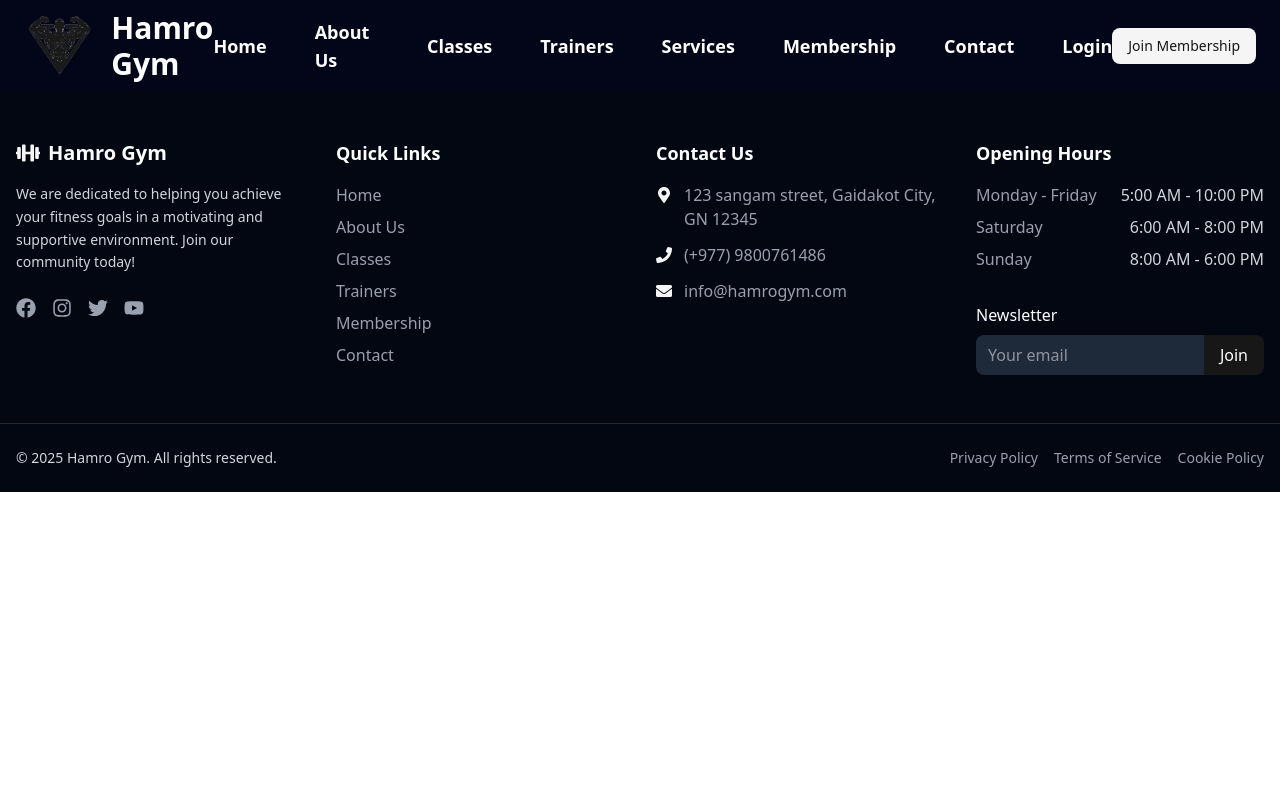
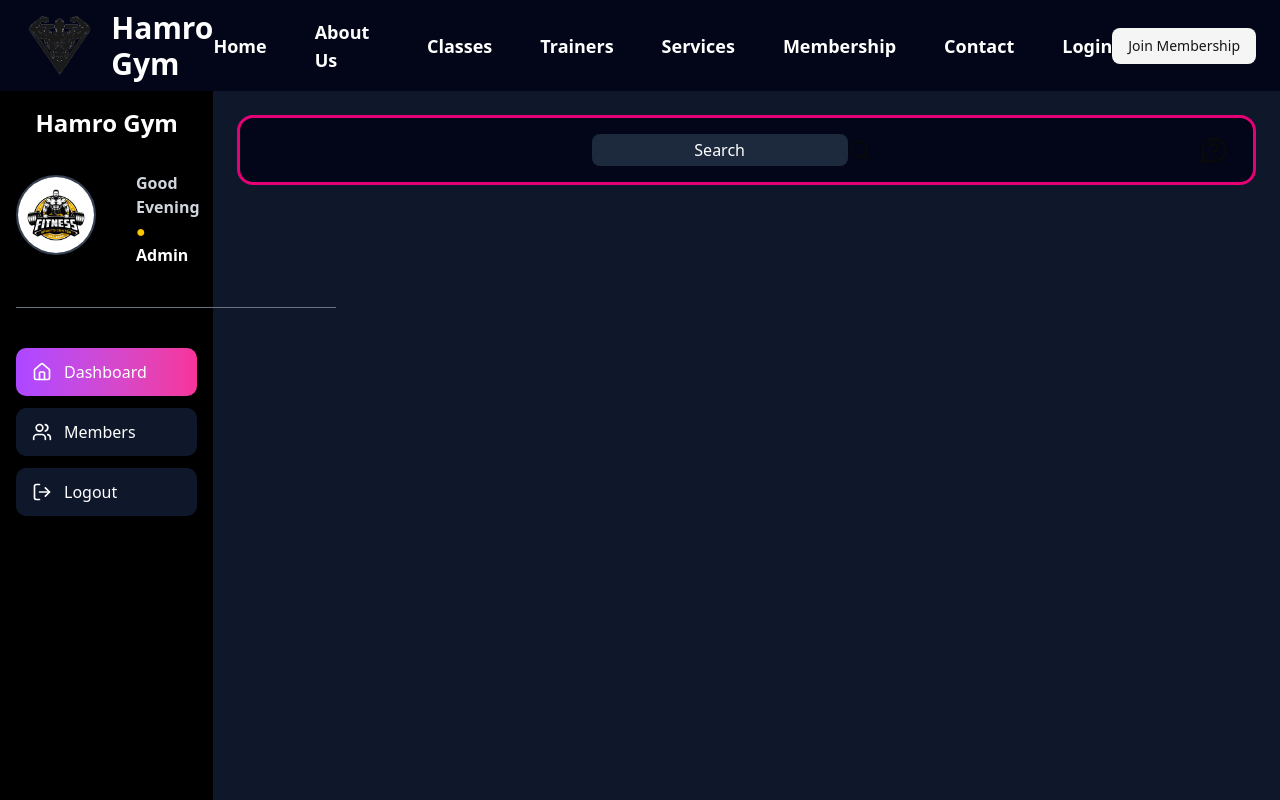
Before and after one commit to razace50/gym-front, a React (Vite) app: page /members in a window 1280 px wide. Shown: the top 800 px of the page. Built offline with nearby package versions, Linux system fonts and the light colour scheme.

Commit message:
update on members page

```diff
--- a/src/App.tsx
+++ b/src/App.tsx
@@ -12,10 +12,11 @@ import Login from "./components/Login/Login"; // Assuming you have a Login compo
 import Signup from "./components/Login/Signup"; // Assuming you have a Signup component
 import DashboardLayout from "./components/layouts/DashboardLayout";
 import Dashboard from "./components/pages/Dashboard";
+import Members from "./components/pages/Members";
 
 function App() {
   const location = useLocation();
-  const hideNavAndFooter = location.pathname.startsWith("/dashboard");
+  const hideNavAndFooter = location.pathname.startsWith("/dashboard") && location.pathname.startsWith("/members");
   return (
     <>
     {!hideNavAndFooter && <Navbar />}
@@ -32,7 +33,9 @@ function App() {
         <Route path="/signup" element={<Signup />} />
         {/* Dashboard routes */}
         <Route path="/dashboard" element={<DashboardLayout><Dashboard/></DashboardLayout>} />
+        <Route path="/members" element={<DashboardLayout><Members/></DashboardLayout>}/>
       </Routes>
+
           {!hideNavAndFooter && <Footer />}
 
 
--- a/src/components/DashboardComponents/Sidebar.tsx
+++ b/src/components/DashboardComponents/Sidebar.tsx
@@ -48,9 +48,9 @@ const Sidebar: React.FC<SideBarProps> = ({open, setOpen}) => {
           <Home size={20} /> Dashboard
         </Link>
 
-        <button className="flex items-center gap-3 w-full px-4 py-3 rounded-lg bg-[#0f172a] hover:bg-[#1e293b] transition">
+        <Link to="/members" className="flex items-center gap-3 w-full px-4 py-3 rounded-lg bg-[#0f172a] hover:bg-[#1e293b] transition">
           <Users size={20} /> Members
-        </button>
+        </Link>
 
         <button className="flex items-center gap-3 w-full px-4 py-3 rounded-lg bg-[#0f172a] hover:bg-[#1e293b] transition">
           <LogOut size={20} /> Logout
--- a/src/components/pages/Members.tsx
+++ b/src/components/pages/Members.tsx
@@ -0,0 +1,18 @@
+import { MessageCircleQuestionIcon, Search } from 'lucide-react'
+import React from 'react'
+
+export default function Members() {
+  return (
+    <div>
+        <div className='w-full h-[70px] bg-slate-950 rounded-2xl flex items-center  justify-between px-6 border-[3px] border-pink-600 p-4'>
+            <input className='w-64 h-6 bg-slate-800 ml-auto text-center text-white placeholder-white font-2xl rounded-md font-2xl outline-none px-2 py-4'
+            placeholder='Search'/>
+
+            <Search />
+
+        <MessageCircleQuestionIcon className='ml-auto' size={30}
+        />
+        </div>
+    </div>
+  )
+};
```
